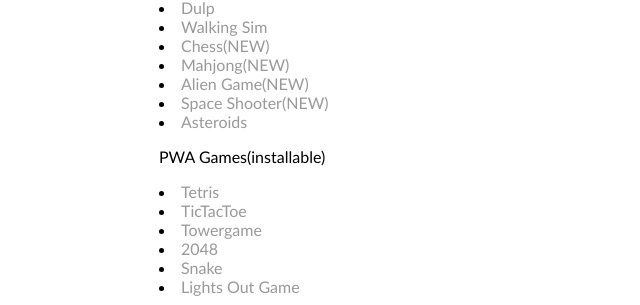
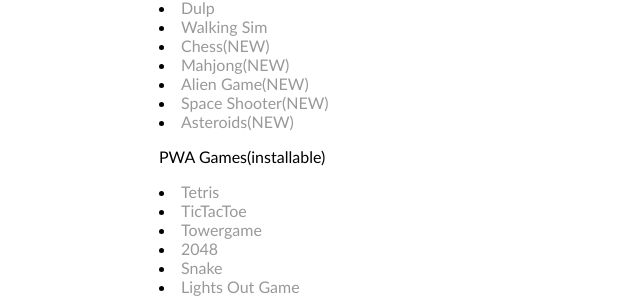
Before and after one commit to hen6003/hen6003.github.io, a Jekyll site: the page built from games/index.html, in a window 1280 px wide. Shown: the part 778-1083 px from the top of the page, without its empty margins (33-673 px from the left). Built offline with Jekyll 4.4.1, drawn with Linux system fonts in a browser that asks for light colours.

Commit message:
Update index.html

```diff
--- a/games/index.html
+++ b/games/index.html
@@ -38,7 +38,7 @@
 	<li><a href="http://greenmahjong.daniel-beck.org/">Mahjong(NEW)</a></li>
 	<li><a href="http://dave-and-mike.github.io/game-off-2012/">Alien Game(NEW)</a></li>
 	<li><a href="http://cykod.github.io/AlienInvasion/">Space Shooter(NEW)</a></li>
-	<li><a href="http://www.dougmcinnes.com/html-5-asteroids">Asteroids</a></li>
+	<li><a href="http://www.dougmcinnes.com/html-5-asteroids">Asteroids(NEW)</a></li>
 	<p>PWA Games(installable)</p>
 	<li><a href="https://ytiurin.github.io/tetris/index.html">Tetris</a></li>
 	<li><a href="https://tmaiadev-tictactoe.netlify.com/">TicTacToe</a></li>
```
